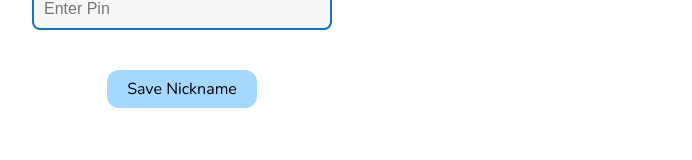
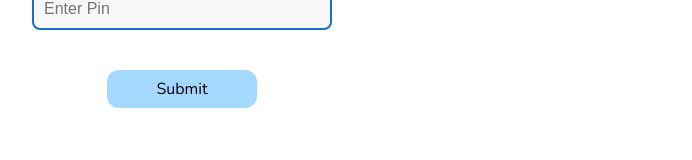
Before and after one commit to sabaataha/safe-web, a Next.js app in the folder nextjs-tutorial-lesson-14/: page /NicknamePage in a window 1280 px wide. Shown: the part 255-415 px from the top of the page, without its empty margins (458-1150 px from the left). Built offline with nearby package versions, Linux system fonts and the light colour scheme.

Commit message:
added input

```diff
--- a/nextjs-tutorial-lesson-14/pages/NicknamePage.js
+++ b/nextjs-tutorial-lesson-14/pages/NicknamePage.js
@@ -34,7 +34,7 @@ const NicknamePage = () => {
         className={styles.inputText}
       />
       <Link href="/avatarSelection" className={styles.saveButton}>
-        Save Nickname
+        Submit
       </Link>
     </div>
   );
```
